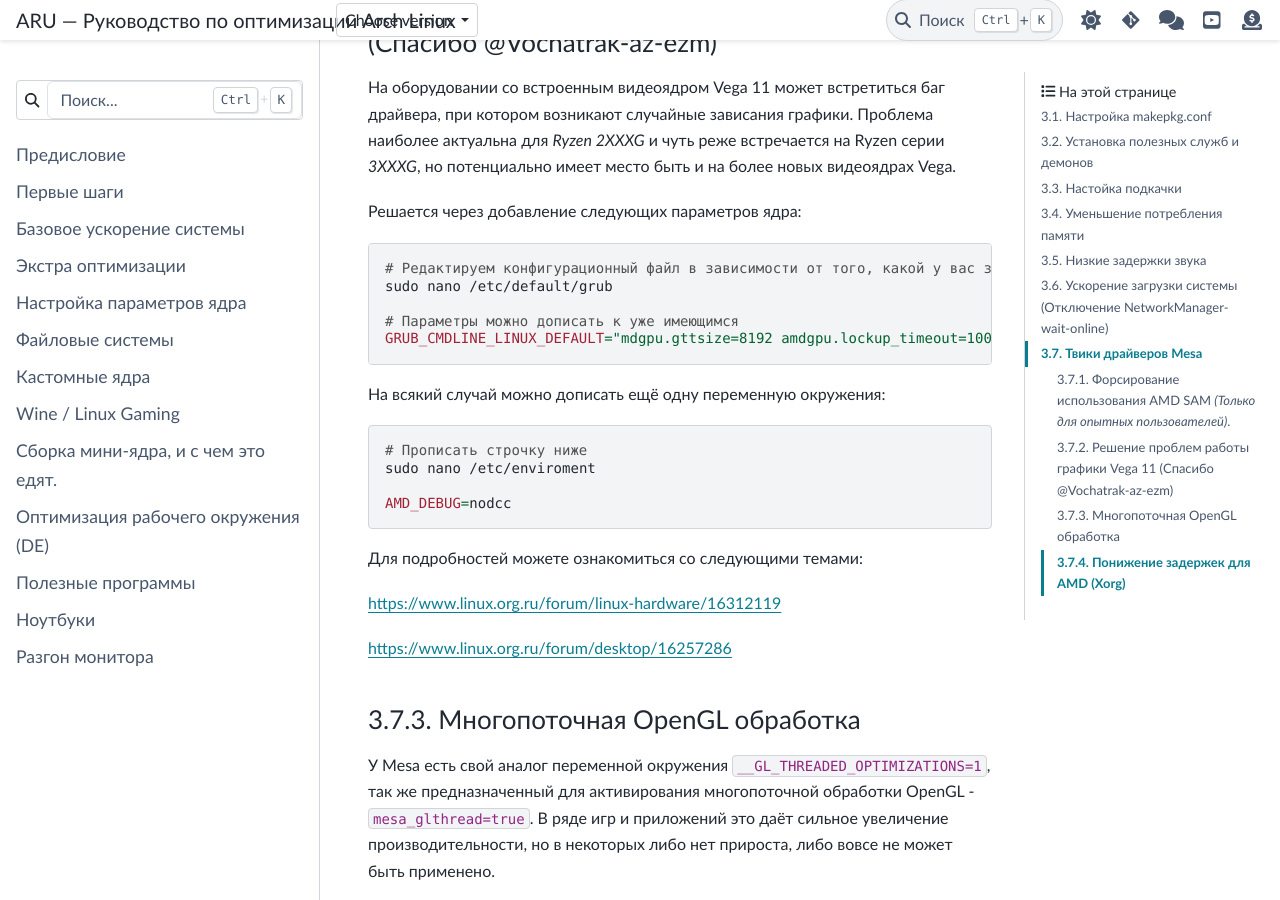
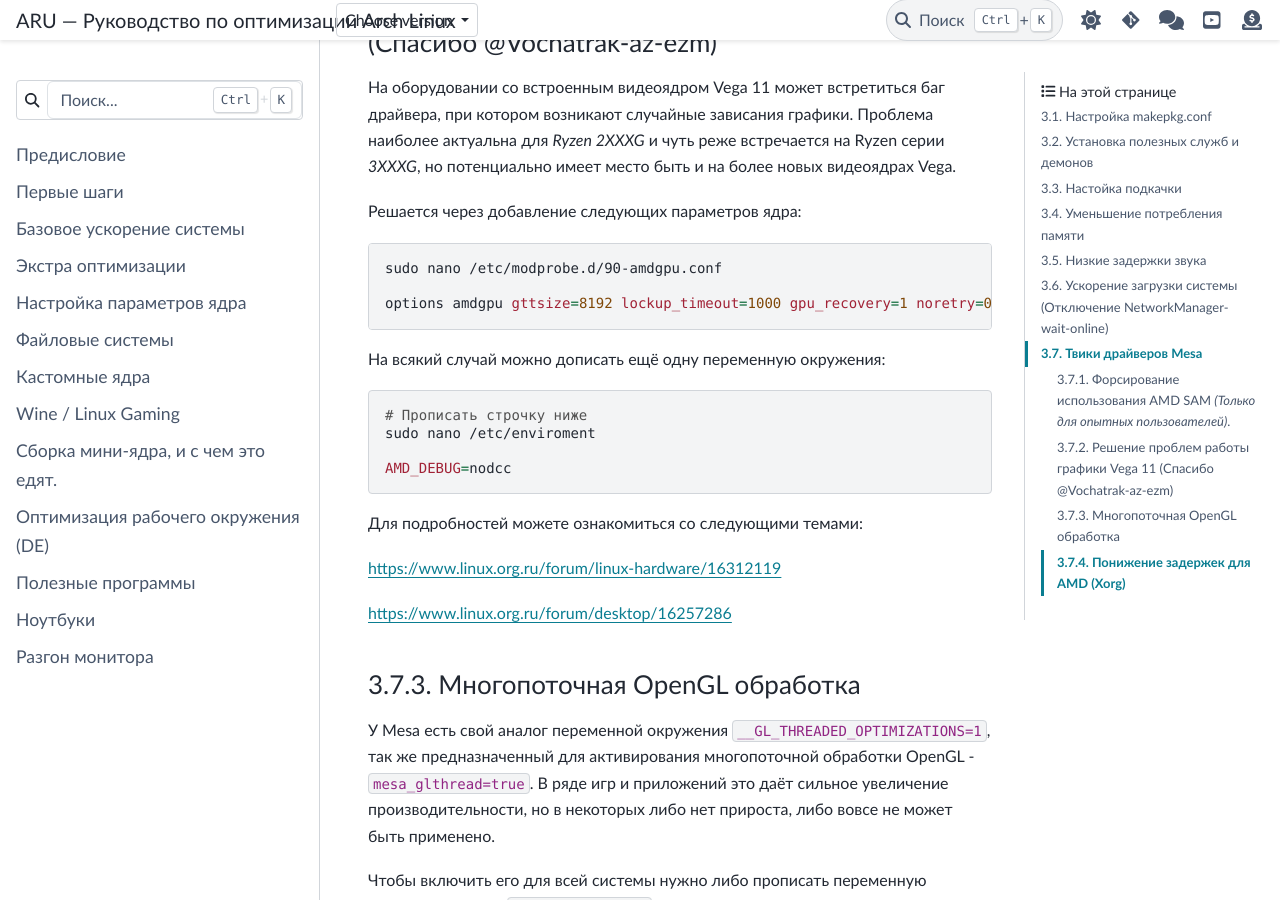
Before and after one commit to ventureoo/ARU, a Sphinx documentation site: the page built from docs/source/generic-system-acceleration.rst, in a window 1280 px wide and 900 px high, scrolled down 11782 px. Built offline with Sphinx 7.4.7 and the PyData theme 0.15.4, drawn with Linux system fonts in a browser that asks for light colours.

Commit message:
generic-system-acceleration: Replace kernel parameter editing with modprobe files
This makes the usage of these parameters more universal, regardless of
which bootloader is used.

systemd.unified_cgroup_hierarchy has been removed as it is already
enabled by default and will probably become obsolete with the next
release of systemd.

```diff
--- a/docs/source/generic-system-acceleration.rst
+++ b/docs/source/generic-system-acceleration.rst
@@ -536,11 +536,9 @@ https://youtu.be/tZmPi9tfLbc
 
 Решается через добавление следующих параметров ядра::
 
-  # Редактируем конфигурационный файл в зависимости от того, какой у вас загрузчик
-  sudo nano /etc/default/grub
+  sudo nano /etc/modprobe.d/90-amdgpu.conf
 
-  # Параметры можно дописать к уже имеющимся
-  GRUB_CMDLINE_LINUX_DEFAULT="mdgpu.gttsize=8192 amdgpu.lockup_timeout=1000 amdgpu.gpu_recovery=1 amdgpu.noretry=0 amdgpu.ppfeaturemask=0xfffd3fff amdgpu.deep_color=1 systemd.unified_cgroup_hierarchy=true"
+  options amdgpu gttsize=8192 lockup_timeout=1000 gpu_recovery=1 noretry=0 ppfeaturemask=0xfffd3fff deep_color=1
 
 На всякий случай можно дописать ещё одну переменную окружения::
 
```
